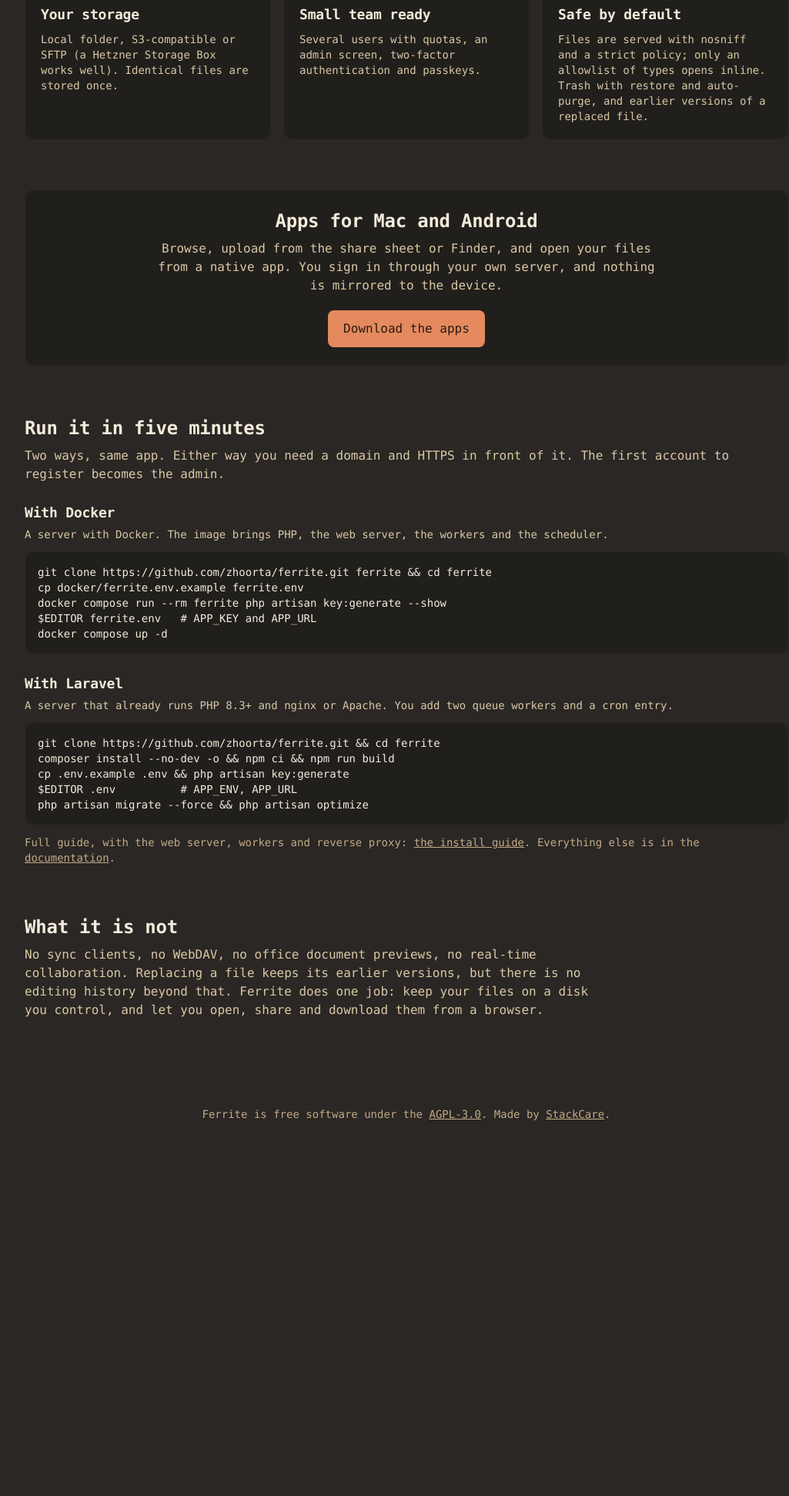
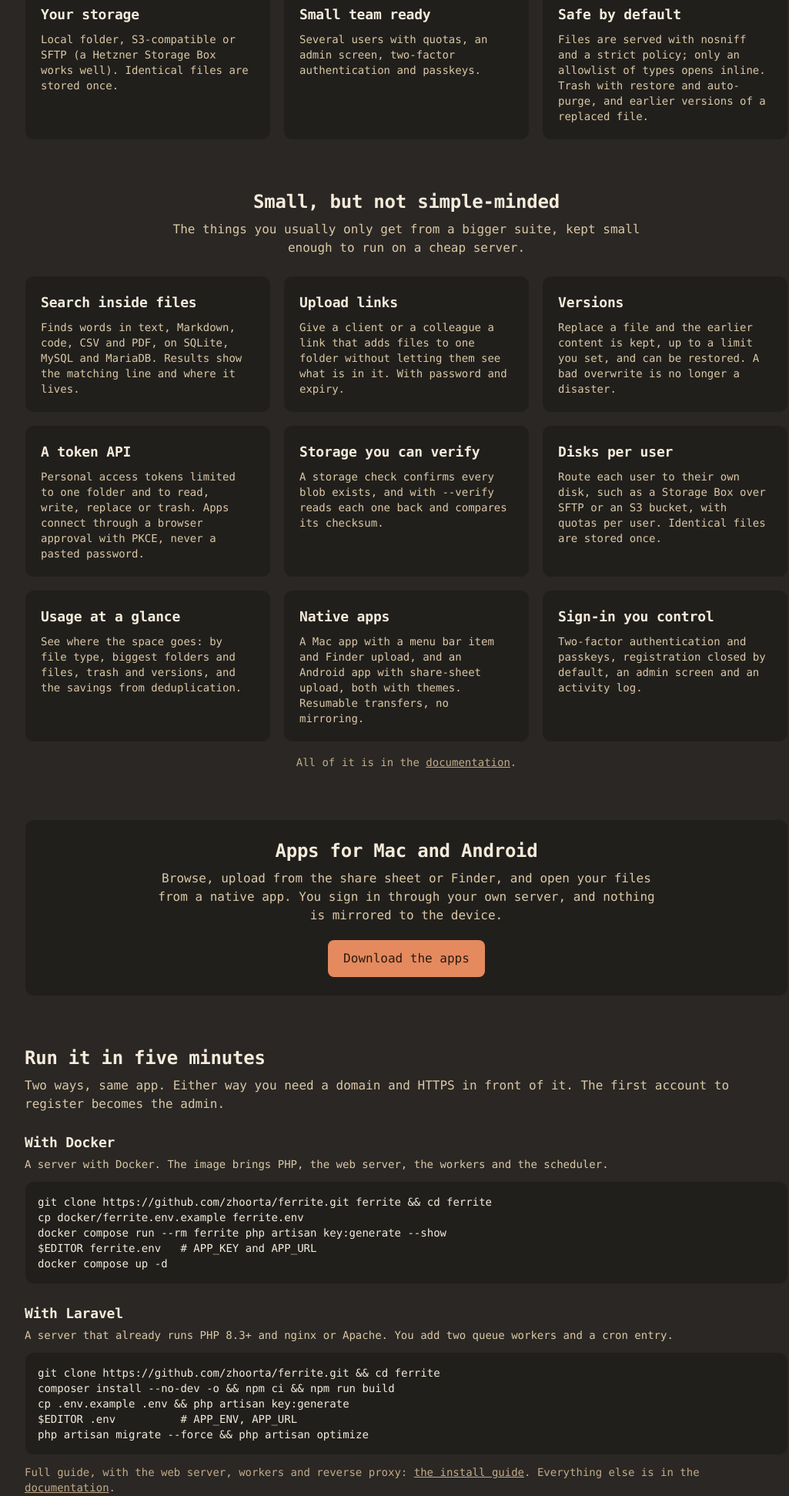
Before and after one commit to zhoorta/ferrite, a Laravel app: template resources/views/landing.blade.php in a window 1280 px wide. Shown: the part 1991-3934 px from the top of the page at 77% size, without its empty margins (112-1137 px from the left). Before the commit the page ends 3446 px from the top, so only its background shows below. Run offline with Laravel 12, Linux system fonts and the light colour scheme; the template is opened without the code that fills it, so the values that code supplies are empty; style sheets or scripts are compiled from the project's sources; some libraries are stand-ins or nearby versions.

Commit message:
Project page: advanced features section; docs tables keep the first column on one line

```diff
--- a/resources/views/landing.blade.php
+++ b/resources/views/landing.blade.php
@@ -13,6 +13,17 @@
         ['Your storage', 'Local folder, S3-compatible or SFTP (a Hetzner Storage Box works well). Identical files are stored once.'],
         ['Small team ready', 'Several users with quotas, an admin screen, two-factor authentication and passkeys.'],
         ['Safe by default', 'Files are served with nosniff and a strict policy; only an allowlist of types opens inline. Trash with restore and auto-purge, and earlier versions of a replaced file.'],
+    ];
+    $advanced = [
+        ['Search inside files', 'Finds words in text, Markdown, code, CSV and PDF, on SQLite, MySQL and MariaDB. Results show the matching line and where it lives.'],
+        ['Upload links', 'Give a client or a colleague a link that adds files to one folder without letting them see what is in it. With password and expiry.'],
+        ['Versions', 'Replace a file and the earlier content is kept, up to a limit you set, and can be restored. A bad overwrite is no longer a disaster.'],
+        ['A token API', 'Personal access tokens limited to one folder and to read, write, replace or trash. Apps connect through a browser approval with PKCE, never a pasted password.'],
+        ['Storage you can verify', 'A storage check confirms every blob exists, and with --verify reads each one back and compares its checksum.'],
+        ['Disks per user', 'Route each user to their own disk, such as a Storage Box over SFTP or an S3 bucket, with quotas per user. Identical files are stored once.'],
+        ['Usage at a glance', 'See where the space goes: by file type, biggest folders and files, trash and versions, and the savings from deduplication.'],
+        ['Native apps', 'A Mac app with a menu bar item and Finder upload, and an Android app with share-sheet upload, both with themes. Resumable transfers, no mirroring.'],
+        ['Sign-in you control', 'Two-factor authentication and passkeys, registration closed by default, an admin screen and an activity log.'],
     ];
 @endphp
 <!DOCTYPE html>
@@ -68,6 +79,20 @@
                         <p class="mt-2 text-sm text-zinc-600 dark:text-zinc-400">{{ $text }}</p>
                     </div>
                 @endforeach
+            </section>
+
+            <section class="pb-16">
+                <h2 class="text-center font-serif text-2xl font-semibold">Small, but not simple-minded</h2>
+                <p class="mx-auto mt-2 max-w-2xl text-center text-zinc-600 dark:text-zinc-400">The things you usually only get from a bigger suite, kept small enough to run on a cheap server.</p>
+                <div class="mt-6 grid gap-4 sm:grid-cols-2 lg:grid-cols-3">
+                    @foreach ($advanced as [$title, $text])
+                        <div class="rounded-xl border border-zinc-200 bg-zinc-50 p-5 dark:border-zinc-800 dark:bg-zinc-900">
+                            <h3 class="font-serif text-lg font-semibold">{{ $title }}</h3>
+                            <p class="mt-2 text-sm text-zinc-600 dark:text-zinc-400">{{ $text }}</p>
+                        </div>
+                    @endforeach
+                </div>
+                <p class="mt-4 text-center text-sm text-zinc-500">All of it is in the <a class="underline" href="{{ route('docs.index') }}">documentation</a>.</p>
             </section>
 
             <section class="pb-16">
--- a/resources/views/layouts/site.blade.php
+++ b/resources/views/layouts/site.blade.php
@@ -26,6 +26,7 @@
             .docs-prose table { display: block; overflow-x: auto; border-collapse: collapse; font-size: .9rem; }
             .docs-prose th, .docs-prose td { border: 1px solid var(--color-zinc-200); padding: .4rem .7rem; text-align: left; vertical-align: top; }
             .dark .docs-prose th, .dark .docs-prose td { border-color: var(--color-zinc-800); }
+            .docs-prose td:first-child code, .docs-prose td:first-child { white-space: nowrap; }
             .docs-prose th { background: color-mix(in srgb, currentColor 6%, transparent); }
             .docs-prose img { max-width: 100%; border-radius: .5rem; }
             .docs-prose hr { margin: 2rem 0; border-color: var(--color-zinc-200); }
```
